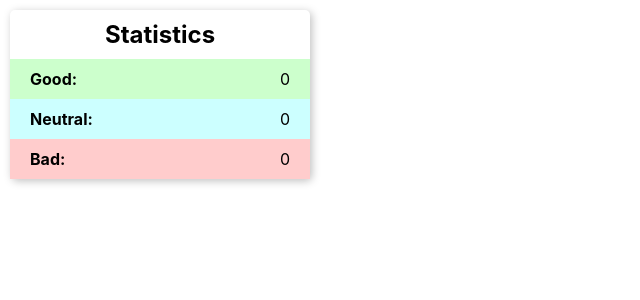
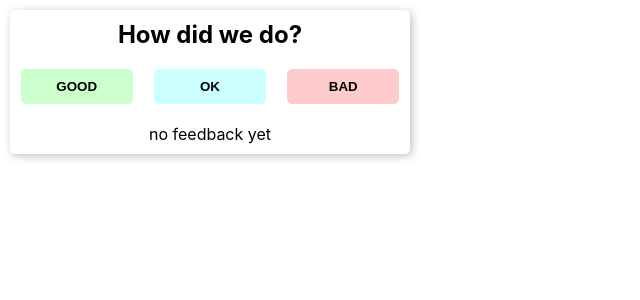
Before and after one commit to AegisVP/goit-react-hw-02-feedback, a React (Create React App) app: page / in a window 1280 px wide. Shown: the top 300 px of the page, without its empty margins (0-640 px from the left). Built offline with nearby package versions, Linux system fonts and the light colour scheme.

Commit message:
controls done, step 2-4 done

```diff
--- a/package.json
+++ b/package.json
@@ -11,6 +11,7 @@
     "react-dom": "^18.1.0",
     "react-scripts": "5.0.1",
     "styled-components": "^5.3.5",
+    "styled-system": "^5.1.5",
     "web-vitals": "^2.1.3"
   },
   "scripts": {
--- a/src/components/App/App.jsx
+++ b/src/components/App/App.jsx
@@ -1,5 +1,14 @@
+import { Box } from 'components/Common/Box';
+import { Wrapper } from 'components/Common/Wrapper.styled';
+import { FeedbackControls } from 'components/Controlls/Feedback';
 import { FeedbackStats } from 'components/Display/Display';
 import React, { Component } from 'react';
+
+export const lang = {
+  good:{ cc: 'Good', uc: 'GOOD', lc: 'good', key: 'good' },
+  neutral:{ cc: 'Neutral', uc: 'OK', lc: 'ok', key: 'neutral' },
+  bad:{ cc: 'Bad', uc: 'BAD', lc: 'bad', key: 'bad' },
+};
 
 class App extends Component {
   state = {
@@ -8,10 +17,28 @@ class App extends Component {
     bad: 0,
   };
 
+  feedbackClick = (key = null) => {
+    // String(e.target.textContent).toLocaleLowerCase()
+    if (!key) return;
+
+    this.setState(prevState => {
+      return { [key]: prevState[key] + 1 };
+    });
+  };
+
   render() {
-    // const { good, neutral, bad } = this.state;
+    const totalStats = this.state.good + this.state.neutral + this.state.bad;
     return (
-      <FeedbackStats state={this.state} />
+      <Wrapper>
+        <FeedbackControls onFeedbackClick={this.feedbackClick} />
+        {totalStats > 0 ? (
+          <FeedbackStats state={this.state} />
+        ) : (
+          <Box display="flex" justifyContent="center" py="10px">
+            no feedback yet
+          </Box>
+        )}
+      </Wrapper>
     );
   }
 }
--- a/src/components/Common/Box.js
+++ b/src/components/Common/Box.js
@@ -1,4 +1,4 @@
-import { space, layout, flexbox } from 'styled-system';
+import { border, space, layout, flexbox, background } from 'styled-system';
 import styled from 'styled-components';
 
-export const Box = styled('div')(space, layout, flexbox);
+export const Box = styled('div')(border, space, layout, flexbox, background);
--- a/src/components/Common/Theme.js
+++ b/src/components/Common/Theme.js
@@ -29,9 +29,7 @@ export const theme = {
 };
 
 function returnParams(...sizes) {
-  console.log('returnParams started');
   if (sizes.length === 0) return;
-  console.log('returnParams calculating from', [...sizes]);
 
   const resultArray = [];
 
@@ -52,6 +50,5 @@ function returnParams(...sizes) {
     }
   }
 
-  console.log('returnParams returning ', resultArray.join(' '));
   return resultArray.join(' ');
 }
--- /dev/null
+++ b/src/components/Common/Wrapper.styled.js
@@ -0,0 +1,7 @@
+import styled from 'styled-components';
+
+export const Wrapper = styled.div`
+  width: 400px;
+  border-radius: ${p => p.theme.radii.normal};
+  box-shadow: 2px 2px 8px rgba(0, 0, 0, 0.25);
+`;
--- /dev/null
+++ b/src/components/Controlls/Feedback..styled.js
@@ -0,0 +1,16 @@
+import styled from 'styled-components';
+
+export const FbButton = styled.button`
+  cursor: pointer;
+  width: 28%;
+  border: none;
+  outline: none;
+  border-radius: ${p => p.theme.radii.normal};
+  padding: ${p => p.theme.mp(2, 1)};
+  ${p => p.backgroundColor && `background-color: ${p.backgroundColor}`};
+
+  font-weight: bold;
+  :active {
+    box-shadow: inset 2px 2px 4px rgba(0, 0, 0, 0.2);
+  }
+`;
--- /dev/null
+++ b/src/components/Controlls/Feedback.jsx
@@ -0,0 +1,43 @@
+// import { FbButton } from './Feedback';
+// import { Wrapper } from '../Common/Wrapper.styled';
+
+import { Box } from 'components/Common/Box';
+import { Title } from 'components/Display/Display.styled';
+import { FbButton } from './Feedback..styled';
+import { lang } from '../App/App';
+
+export const FeedbackControls = ({ onFeedbackClick }) => {
+  return (
+    <Box display="flex" flexDirection="column">
+      <Title>How did we do?</Title>
+      <Box display="flex" flexDirection="row" justifyContent="space-around" alignItems="center" py="10px">
+        <FbButton
+          backgroundColor="#ccffcc"
+          onClick={() => {
+            onFeedbackClick(lang.good.key);
+          }}
+        >
+          {lang.good.uc}
+        </FbButton>
+
+        <FbButton
+          backgroundColor="#ccffff"
+          onClick={() => {
+            onFeedbackClick(lang.neutral.key);
+          }}
+        >
+          {lang.neutral.uc}
+        </FbButton>
+
+        <FbButton
+          backgroundColor="#ffcccc"
+          onClick={() => {
+            onFeedbackClick(lang.bad.key);
+          }}
+        >
+          {lang.bad.uc}
+        </FbButton>
+      </Box>
+    </Box>
+  );
+};
--- a/src/components/Display/Display.jsx
+++ b/src/components/Display/Display.jsx
@@ -1,20 +1,29 @@
 import React from 'react';
-import { Wrapper, StatRow, Value, Title } from './Display.styled';
+import { StatRow, Value, Title } from './Display.styled';
+// import { Wrapper } from '../Common/Wrapper.styled';
+import { Box } from 'components/Common/Box';
+import { lang } from '../App/App';
 
 const FeedbackStats = ({ state: { good, neutral, bad } }) => {
   return (
-    <Wrapper>
+    <Box borderTop="2px solid #DDDDDD">
       <Title>Statistics</Title>
-      <StatRow>
-        Good: <Value>{good}</Value>
+      <StatRow backgroundColor="#ccffcc">
+        {lang.good.cc}: <Value>{good}</Value>
       </StatRow>
-      <StatRow>
-        Neutral: <Value>{neutral}</Value>
+      <StatRow backgroundColor="#ccffff">
+        {lang.neutral.cc}: <Value>{neutral}</Value>
       </StatRow>
-      <StatRow>
-        Bad: <Value>{bad}</Value>
+      <StatRow backgroundColor="#ffcccc">
+        {lang.bad.cc}: <Value>{bad}</Value>
       </StatRow>
-    </Wrapper>
+      <StatRow backgroundColor="#f0f0f0">
+        Total: <Value>{good + neutral + bad}</Value>
+      </StatRow>
+      <StatRow backgroundColor="#f0fff0">
+        Positive %: <Value>{Math.round((good / (good + neutral + bad)) * 100)}%</Value>
+      </StatRow>
+    </Box>
   );
 };
 
--- a/src/components/Display/Display.styled.js
+++ b/src/components/Display/Display.styled.js
@@ -1,10 +1,4 @@
 import styled from 'styled-components';
-
-export const Wrapper = styled.div`
-  width: 300px;
-  border-radius: ${p => p.theme.radii.normal};
-  box-shadow: 2px 2px 8px rgba(0, 0, 0, 0.25);
-`;
 
 export const Title = styled.h2`
   margin: 0;
@@ -13,20 +7,13 @@ export const Title = styled.h2`
 `;
 
 export const StatRow = styled.p`
-  /* ${p => console.log(p.children)} */
-  background-color: ${p =>
-    p.children[0].includes('Good')
-      ? '#ccffcc'
-      : p.children[0].includes('Neutral')
-      ? '#ccffff'
-      : p.children[0].includes('Bad')
-      ? '#ffcccc'
-      : '#ffffff'};
+  ${p => p.backgroundColor && `background-color: ${p.backgroundColor}`};
   margin: 0;
   padding: ${p => p.theme.mp(2, 3)};
   display: flex;
   justify-content: space-between;
   font-weight: bold;
+  border: 1px solid #dddddd;
 `;
 
 export const Value = styled.span`
```
Also changed, not shown: 1 other file (tests, documents, lock files or other folders).
